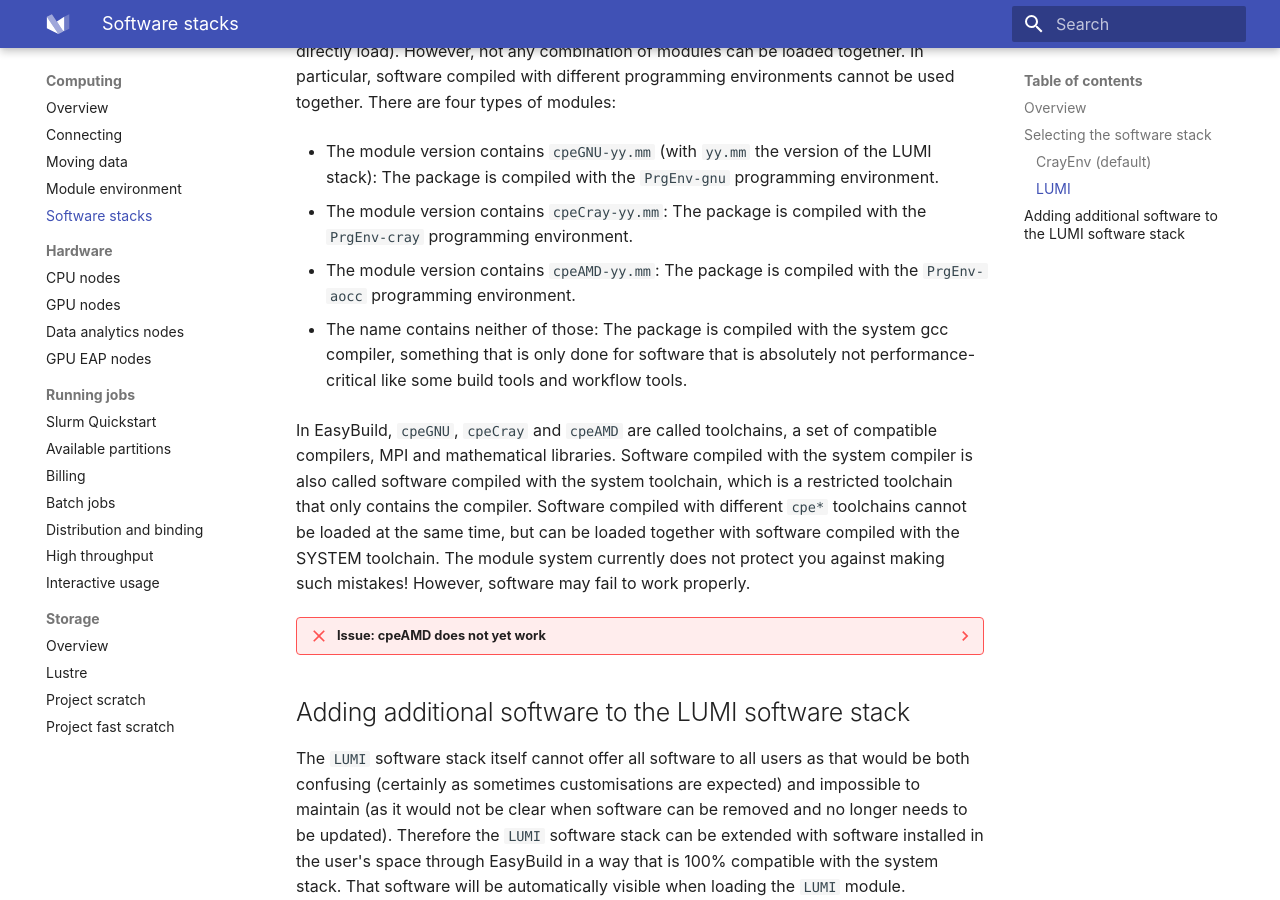
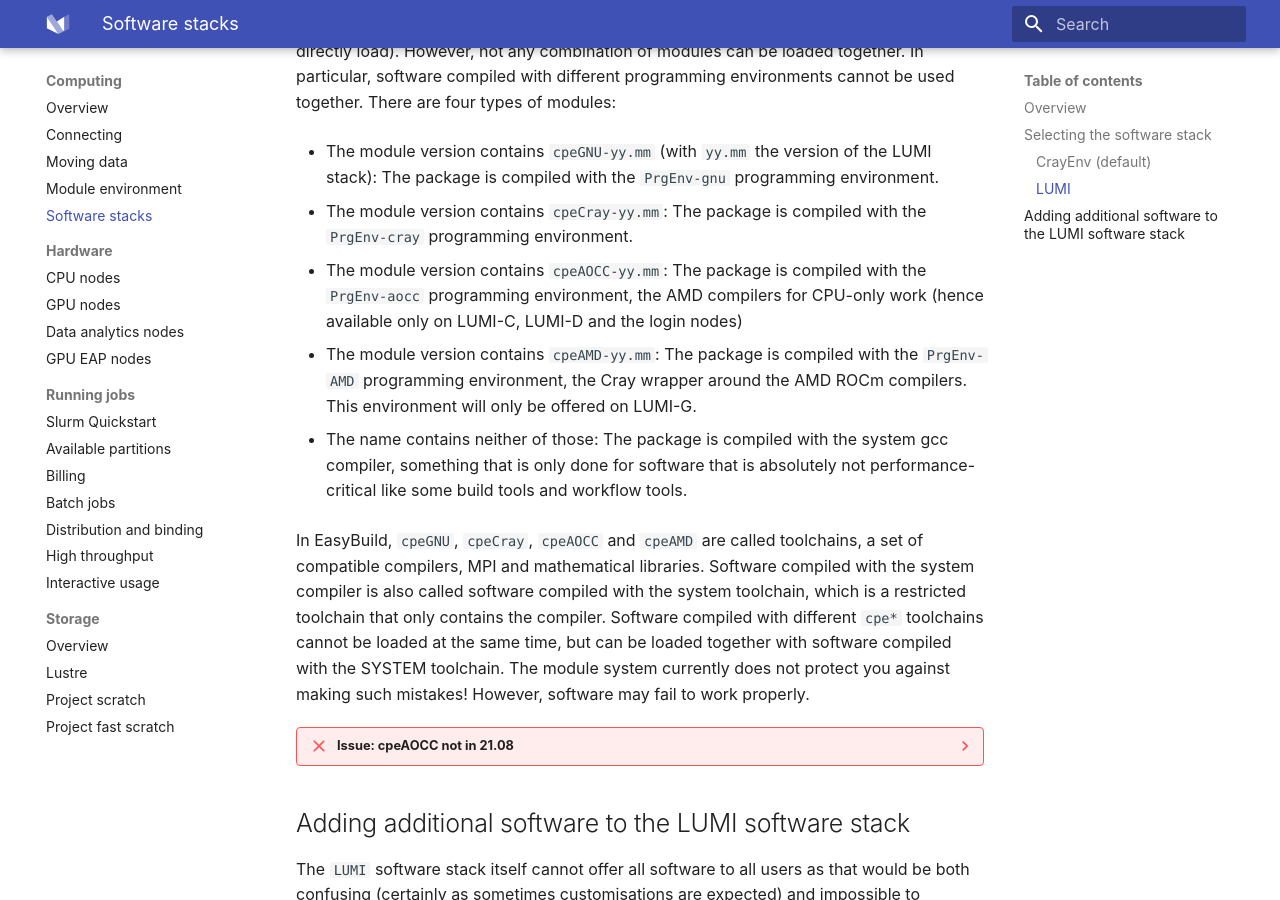
Before and after one commit to Lumi-supercomputer/lumi-userguide, an MkDocs documentation site: the page built from docs/computing/softwarestacks.md, in a window 1280 px wide and 900 px high, scrolled down 3318 px. Built offline with MkDocs 1.6.1 and Material for MkDocs 9.7.7, drawn with Linux system fonts in a browser that asks for light colours.

Commit message:
New name of AMD toolchain module for 21.12.

```diff
--- a/docs/computing/softwarestacks.md
+++ b/docs/computing/softwarestacks.md
@@ -184,14 +184,19 @@
   - The module version contains `cpeCray-yy.mm`: The package is compiled with
     the `PrgEnv-cray` programming environment.
 
-  - The module version contains `cpeAMD-yy.mm`:  The package is compiled with
-    the `PrgEnv-aocc` programming environment.
+  - The module version contains `cpeAOCC-yy.mm`:  The package is compiled with
+    the `PrgEnv-aocc` programming environment, the AMD compilers for CPU-only
+    work (hence available only on LUMI-C, LUMI-D and the login nodes)
+
+  - The module version contains `cpeAMD-yy.mm`: The package is compiled with
+    the `PrgEnv-AMD` programming environment, the Cray wrapper around the
+    AMD ROCm compilers. This environment will only be offered on LUMI-G.
 
   - The name contains neither of those: The package is compiled with the system
     gcc compiler, something that is only done for software that is absolutely
     not performance-critical like some build tools and workflow tools.
 
-In EasyBuild, `cpeGNU`, `cpeCray` and `cpeAMD` are called toolchains, a set of
+In EasyBuild, `cpeGNU`, `cpeCray`, `cpeAOCC` and `cpeAMD` are called toolchains, a set of
 compatible compilers, MPI and mathematical libraries. Software compiled with the
 system compiler is also called software compiled with the system toolchain,
 which is a restricted toolchain that only contains the compiler. Software
@@ -200,9 +205,10 @@
 module system currently does not protect you against making such mistakes!
 However, software may fail to work properly.
 
-??? failure "Issue: cpeAMD does not yet work"
-    In `LUMI/21.08`, `cpeAMD` does not work as the AMD compiler is not properly
-    installed. This will be fixed in an upcoming maintenance interval.
+??? failure "Issue: cpeAOCC not in 21.08"
+    In `LUMI/21.08`, `cpeAOCC` can not work as the AMD compiler is not properly
+    installed. Hence the `cpeAOCC` toolchain is only offered from the`21.12` stack
+    on.
 
 
 ## Adding additional software to the LUMI software stack
```
